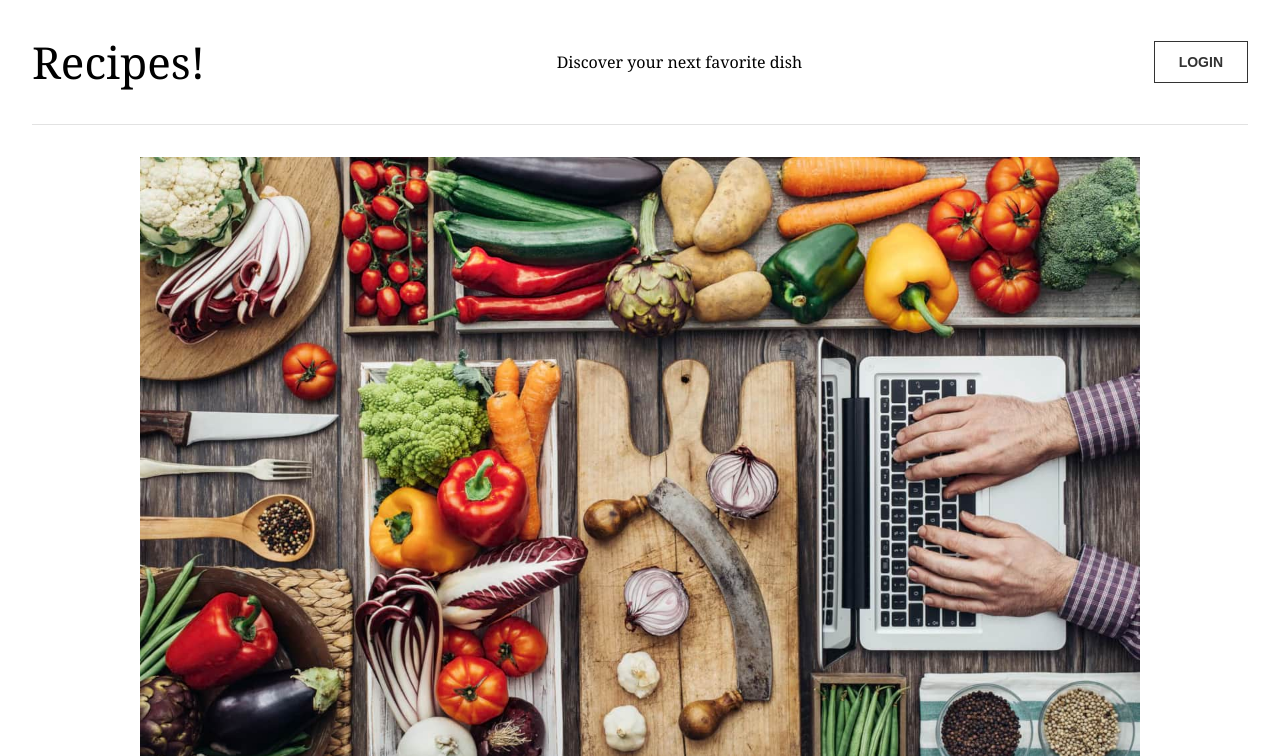
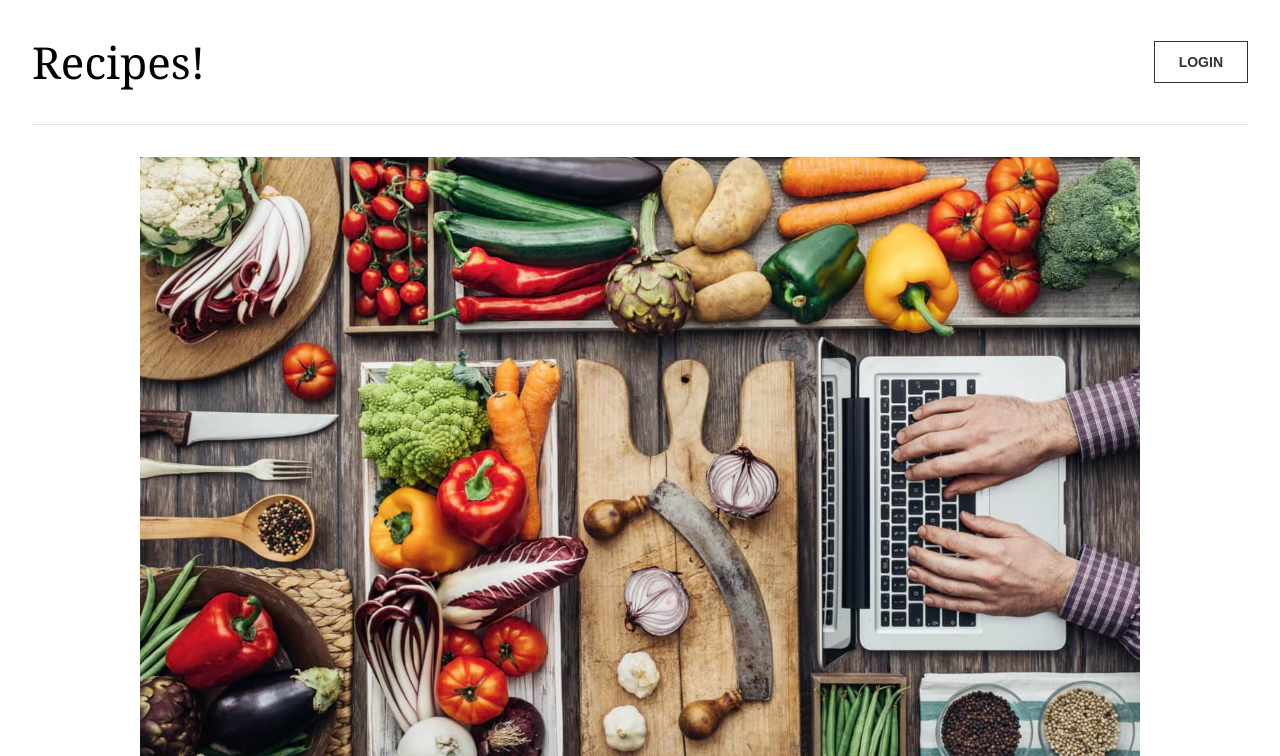
Before and after one commit to ambrosia-fish/recipe-app, a Django app: template src/recipes/templates/recipes/recipes_home.html in a window 1280 px wide. Shown: the top 756 px of the page. Run offline with Django 3.2, Linux system fonts and the light colour scheme; the template is opened without the code that fills it, so the values that code supplies are empty.

Commit message:
removed subtitled

```diff
--- a/src/recipes/templates/recipes/recipes_home.html
+++ b/src/recipes/templates/recipes/recipes_home.html
@@ -11,7 +11,6 @@
 <body>
     <header class="header">
         <h1 class="logo">Recipes!</h1>
-        <p class="subtitle">Discover your next favorite dish</p>
         <a href="{% url 'login' %}" class="login-button">Login</a>
     </header>
 
```
